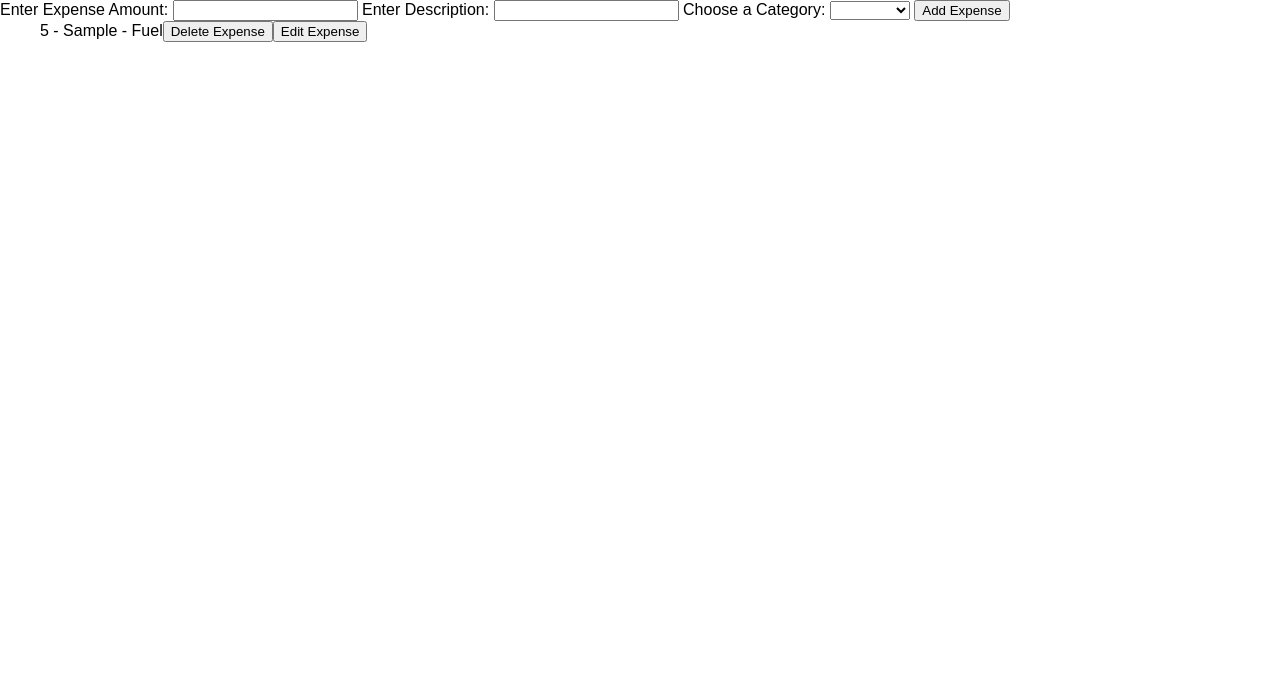
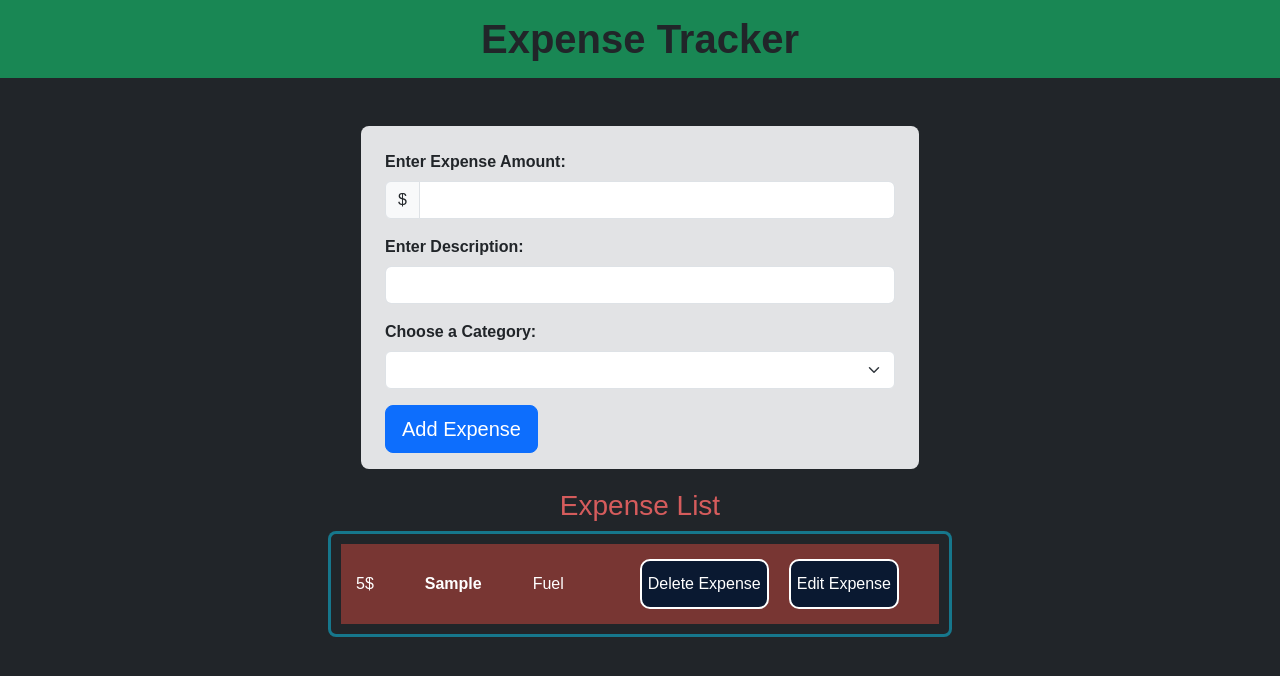
Before and after one commit to godseye1310/ExpenseTracker, a plain HTML site: page index.html in a window 1280 px wide. Both pictures are taken after typing "5", "Sample" into the empty fields and a click on the button "Add Expense". Drawn offline with nearby package versions, Linux system fonts and the light colour scheme.

Commit message:
Adding bootstrap styling & Change in CSS

```diff
--- a/index.html
+++ b/index.html
@@ -3,27 +3,66 @@
 	<head>
 		<meta charset="UTF-8" />
 		<meta name="viewport" content="width=device-width, initial-scale=1.0" />
-    <title>JS PROJECT</title>
+		<title>Expense Tracker</title>
+		<link rel="shortcut icon" href="favicon.png" type="image/x-icon" />
 		<link rel="stylesheet" href="style.css" />
+		<link
+			href="https://cdn.jsdelivr.net/npm/bootstrap@5.3.3/dist/css/bootstrap.min.css"
+			rel="stylesheet"
+			integrity="sha384-QWTKZyjpPEjISv5WaRU9OFeRpok6YctnYmDr5pNlyT2bRjXh0JMhjY6hW+ALEwIH"
+			crossorigin="anonymous"
+		/>
+		<script
+			src="https://cdn.jsdelivr.net/npm/bootstrap@5.3.3/dist/js/bootstrap.bundle.min.js"
+			integrity="sha384-YvpcrYf0tY3lHB60NNkmXc5s9fDVZLESaAA55NDzOxhy9GkcIdslK1eN7N6jIeHz"
+			crossorigin="anonymous"
+		></script>
 	</head>
-  <body>
-    <div>
-      <form onsubmit="myexpense(event)" id="forms" action="">
-        <label for="expense">Enter Expense Amount: </label><input id="expense" type="number" />
-        <label for="description">Enter Description: </label><input id="description" type="text" />
-        <label for="category">Choose a Category: </label>
-        <select name="" id="category">
+
+	<body class="bg-dark">
+		<h1 class="text-center mb-5 bg-success">Expense Tracker</h1>
+		<div class="container">
+			<form
+				onsubmit="myexpense(event)"
+				id="forms"
+				class="col-lg-6 col-md-8 m-auto pb-3 p-4 bg-secondary-subtle border-secondary-subtle rounded-3"
+			>
+				<label for="expense" class="form-label mb-0"
+					>Enter Expense Amount:
+				</label>
+				<div class="input-group m-auto">
+					<span class="input-group-text">$</span>
+					<input id="expense" type="number" class="form-control" required />
+				</div>
+				<label for="description" class="form-label mt-3 mb-0"
+					>Enter Description:
+				</label>
+				<input id="description" type="text" class="form-control" required />
+				<label for="category" class="form-label mt-3 mb-0"
+					>Choose a Category:
+				</label>
+				<select name="" id="category" class="form-select" required>
 					<option value="Fuel">Fuel</option>
 					<option value="Food">Food</option>
 					<option value="Electricity">Electricity</option>
 					<option value="Movie">Movie</option>
 				</select>
-        <!-- <input id="category" list="Category" /> -->
-        <button id="btn" type="submit">Add Expense</button>
+				<button id="btn" class="btn btn-primary btn-lg mt-3" type="submit">
+					Add Expense
+				</button>
 			</form>
+		</div>
+		<div class="container mt-3 p-1 col-lg-6">
+			<h3 class="text-center">Expense List</h3>
+			<ul
+				id="expenseList"
+				class="m-1 p-2 text-bg-dark list-group list-unstyled border border-info border-3 border-opacity-50 rounded-3"
+			></ul>
+		</div>
 
-      <ul id="expenseList"></ul>
-    </div>
 		<script src="index.js"></script>
 	</body>
 </html>
+
+<!-- <div class="border-info-subtle"></div> -->
+<!-- <ul id="expenseList" class="m-1 p-3 list-unstyled bg-info-subtle"></ul> -->
--- a/index.js
+++ b/index.js
@@ -4,6 +4,7 @@ let category = document.getElementById("category");
 
 let expenseList = document.getElementById("expenseList");
 
+//Expense Data Form Submit
 function myexpense(event) {
 	event.preventDefault();
 	let myexpense = {
@@ -12,6 +13,7 @@ function myexpense(event) {
 		category: category.value,
 	};
 
+	//Storing data to local storage
 	localStorage.setItem(myexpense.description, JSON.stringify(myexpense));
 	expense.value = "";
 	description.value = "";
@@ -20,16 +22,20 @@ function myexpense(event) {
 	createExpenseList(myexpense);
 }
 
+//Create & Display Expense List
 function createExpenseList(expenseObj) {
 	let myList = document.createElement("li");
 	myList.className = "lists";
-  myList.innerText = `${expenseObj.expense} - ${expenseObj.description} - ${expenseObj.category}`;
+	myList.innerHTML = `${expenseObj.expense}$  <strong>${expenseObj.description}</strong>  ${expenseObj.category}`;
 	expenseList.appendChild(myList);
+
+	let listDiv = document.createElement("div");
+	myList.appendChild(listDiv);
 
 	let dltbtn = document.createElement("button");
 	dltbtn.className = "mybtn";
 	dltbtn.innerText = "Delete Expense";
-  myList.appendChild(dltbtn);
+	listDiv.appendChild(dltbtn);
 
 	dltbtn.onclick = () => {
 		expenseList.removeChild(myList);
@@ -39,7 +45,7 @@ function createExpenseList(expenseObj) {
 	let editbtn = document.createElement("button");
 	editbtn.className = "mybtn";
 	editbtn.innerText = "Edit Expense";
-  myList.appendChild(editbtn);
+	listDiv.appendChild(editbtn);
 
 	editbtn.onclick = () => {
 		expenseList.removeChild(myList);
@@ -50,6 +56,11 @@ function createExpenseList(expenseObj) {
 	};
 }
 
+//Show data even on Page Refresh
 for (let i = 0; i < localStorage.length; i++) {
 	createExpenseList(JSON.parse(localStorage.getItem(localStorage.key(i))));
 }
+
+// git remote add origin git@github.com:godseye1310/ExpenseTracker.git
+// git branch -M main
+// git push -u origin main
--- a/style.css
+++ b/style.css
@@ -7,6 +7,64 @@
 	font-family: "Poppins", sans-serif;
 }
 
-.l .mybtn {
+div {
+	margin: 15px;
+}
+
+h1 {
+	padding: 15px 0;
+	font-weight: bold !important;
+	font-family: "IBM Plex Sans", sans-serif;
+}
+
+form label {
+	font-weight: bold;
+}
+
+h3 {
+	color: #ff6969cf !important;
+}
+
+/* #expenseList {
+	margin: auto;
+	margin-top: 15px;
+	background-color: rgb(39, 29, 45);
+  height: 100vh;
+	display: flex;
+	flex-direction: column;
+	flex-wrap: wrap;
+	justify-content: flex-start;
+	align-items: stretch;
+} */
+
+.lists {
 	margin: 2px;
+	padding: 0 15px;
+	background-color: rgb(120, 54, 51);
+	display: flex;
+	flex-direction: row;
+	align-content: center;
+	justify-content: space-between;
+	align-items: center;
 }
+
+.mybtn {
+	margin: 0px 5px;
+}
+
+.mybtn {
+	background: #0a1931;
+	border: 2px solid white;
+	border-radius: 10px;
+	/* box-shadow: 5px 5px 5px #132c33; */
+	width: auto;
+	height: 50px;
+	margin: 0px 10px;
+	color: white;
+	/* font-size: 10px; */
+	cursor: pointer;
+}
+
+.mybtn:hover {
+	background: #126e82;
+}
```
Lines whose indentation alone changed are shown as unchanged.
